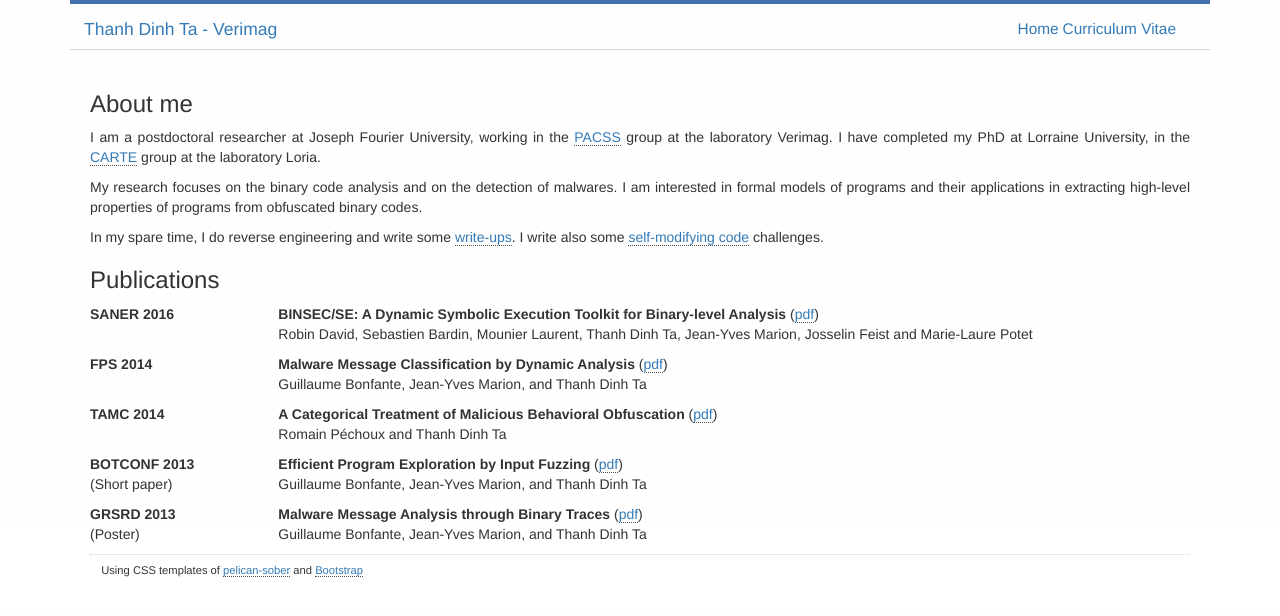
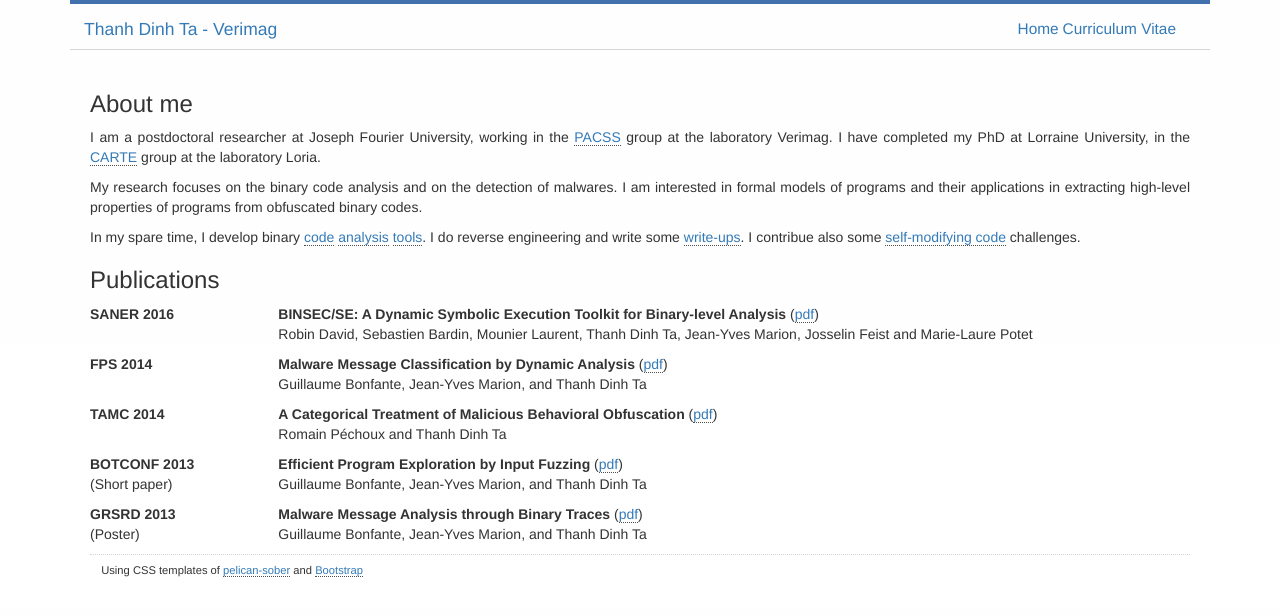
Before and after one commit to tathanhdinh/page-perso, a plain HTML site: page index.html in a window 1280 px wide. Drawn offline with Linux system fonts and the light colour scheme.

Commit message:
update page-perso

```diff
--- a/index.html
+++ b/index.html
@@ -37,7 +37,7 @@
                 My research focuses on the binary code analysis and on the detection of malwares. I am interested in formal models of programs and their applications in extracting high-level properties of programs from obfuscated binary codes.
             </p>
             <p>
-                In my spare time, I do reverse engineering and write some <a href="https://github.com/tathanhdinh/write-ups">write-ups</a>. I write also some <a href="http://crackmes.de/users/monads/facets/">self-modifying code</a> challenges.
+                In my spare time, I develop binary <a href="https://github.com/tathanhdinh/PathExplorer">code</a> <a href="https://bitbucket.org/tathanhdinh/relative-pattern">analysis</a> <a href="https://github.com/tathanhdinh/SyscallTrace">tools</a>. I do reverse engineering and write some <a href="https://github.com/tathanhdinh/write-ups">write-ups</a>. I contribue also some <a href="http://crackmes.de/users/monads/facets/">self-modifying code</a> challenges.
             </p>
         </div>
 
```
Also changed, not shown: 1 other file.
